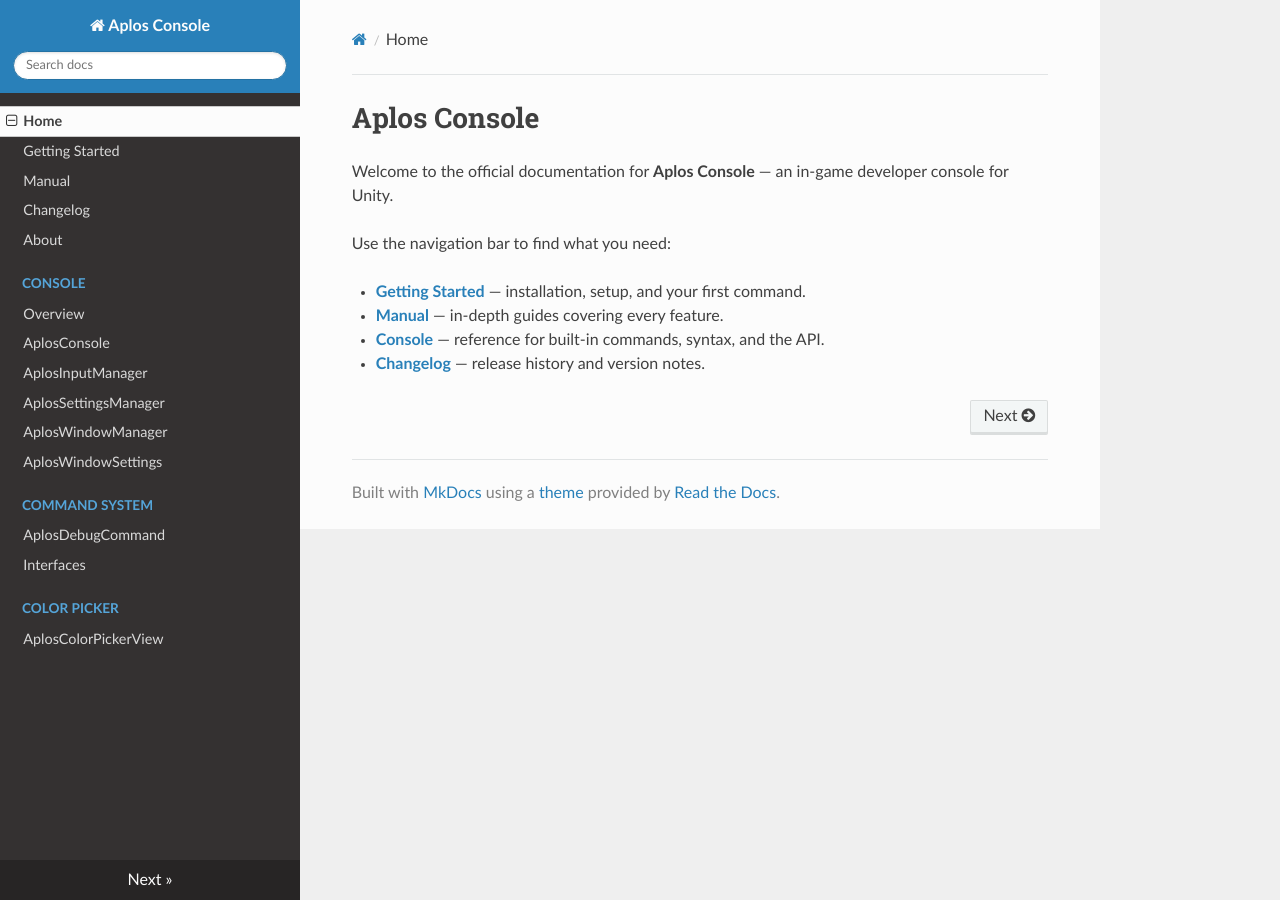
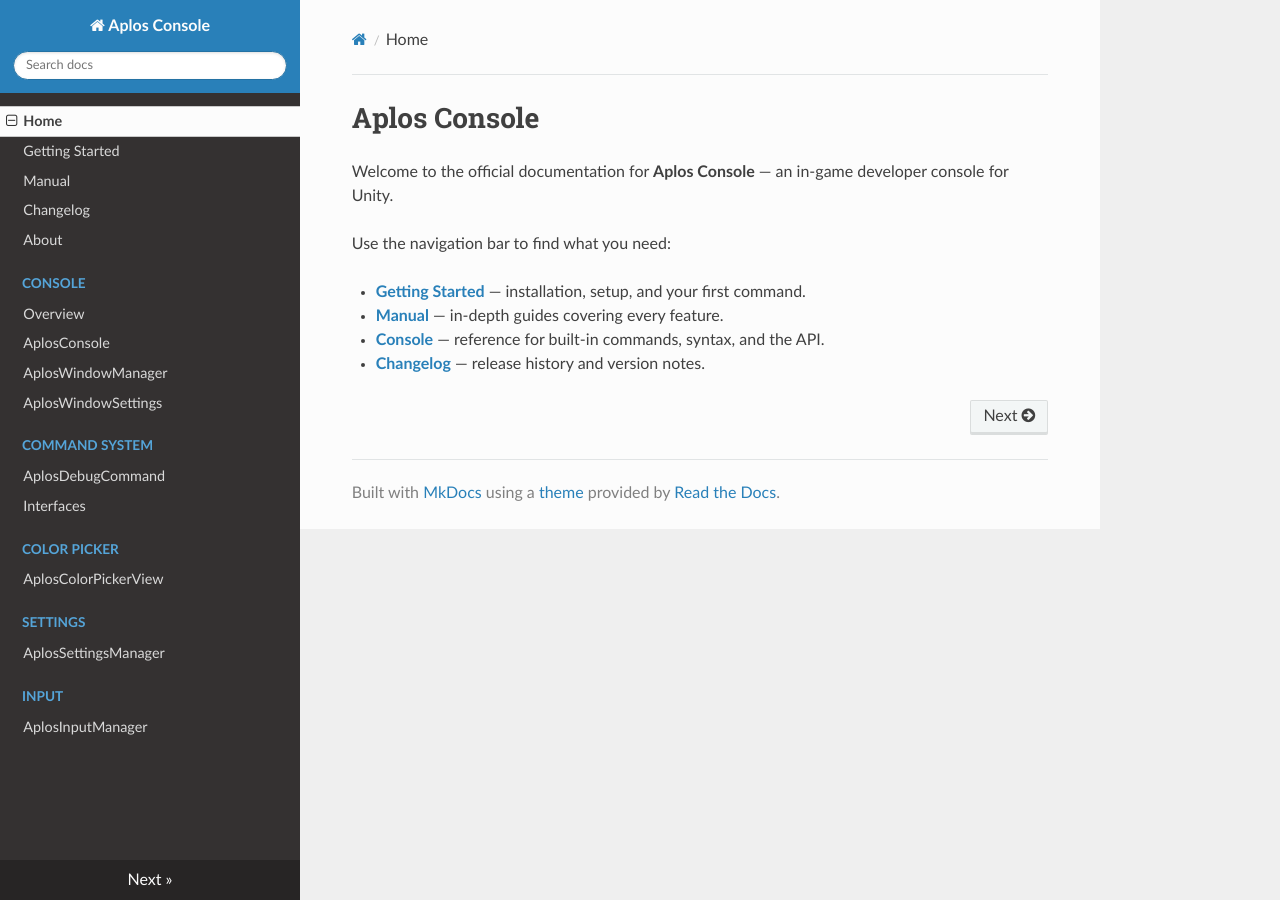
Before and after one commit to jChicote/aplos-console-documentation.github.io, an MkDocs documentation site: the page built from docs/index.md, in a window 1280 px wide. Built offline with MkDocs 1.6.1, drawn with Linux system fonts in a browser that asks for light colours; nearby versions of some CDN libraries.

Commit message:
Move settings and input into their own headers

```diff
--- a/mkdocs.yml
+++ b/mkdocs.yml
@@ -12,8 +12,6 @@
   - Console:
       - Overview: console.md
       - AplosConsole: aplos-console.md
-      - AplosInputManager: aplos-input-manager.md
-      - AplosSettingsManager: aplos-settings-manager.md
       - AplosWindowManager: aplos-window-manager.md
       - AplosWindowSettings: aplos-window-settings.md
   - Command System:
@@ -21,3 +19,7 @@
       - Interfaces: command-system-interfaces.md
   - Color Picker:
       - AplosColorPickerView: aplos-color-picker-view.md
+  - Settings:
+      - AplosSettingsManager: aplos-settings-manager.md
+  - Input:
+      - AplosInputManager: aplos-input-manager.md
```
